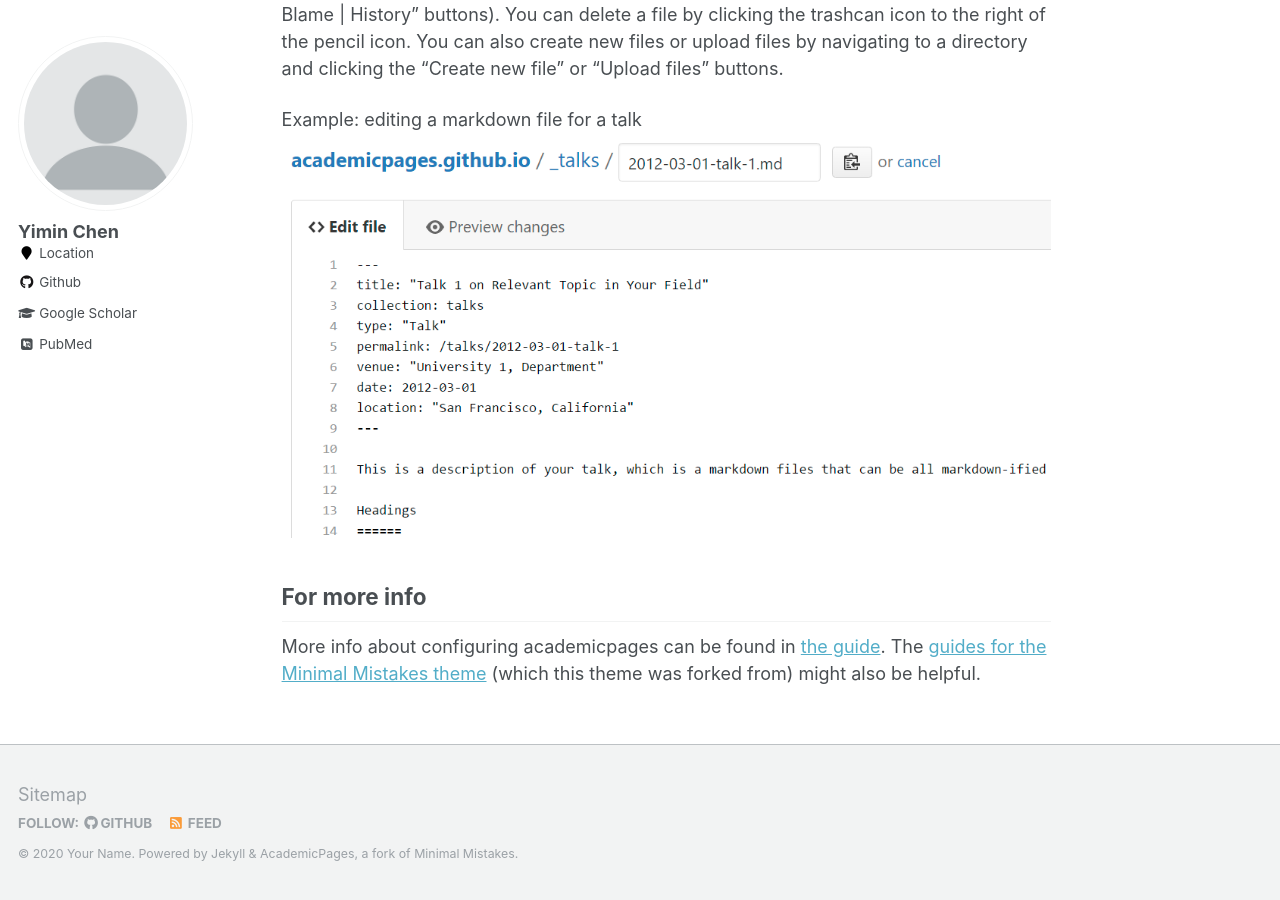
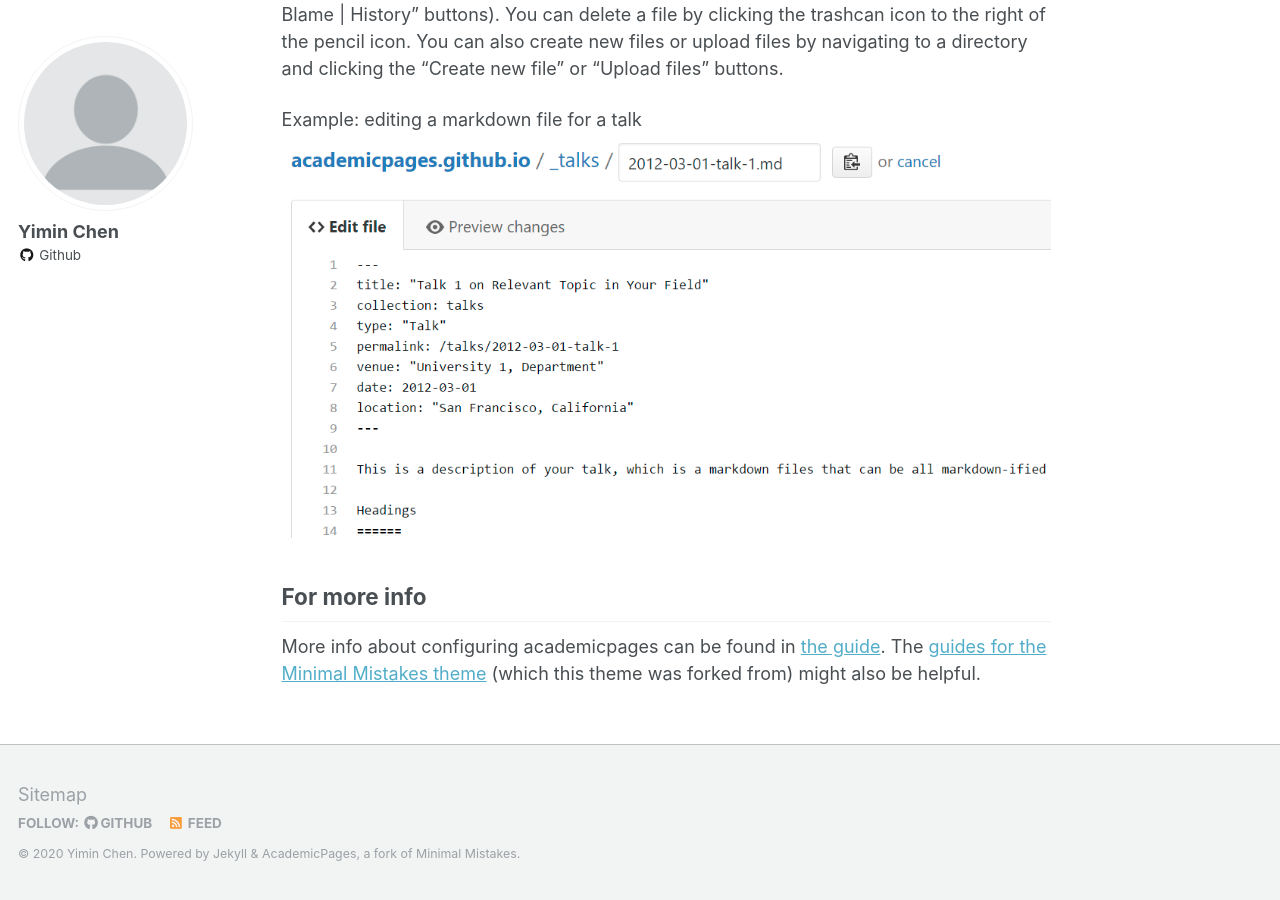
Before and after one commit to Minwellcym/Minwellcym.github.io, a Jekyll site: the page built from _pages/about.md, in a window 1280 px wide and 900 px high, scrolled down 2463 px. Built offline with Jekyll 4.4.1, drawn with Linux system fonts in a browser that asks for light colours; some web fonts are replaced; some of the changed text lies outside the part shown.

Commit message:
Change route

```diff
--- a/_config.yml
+++ b/_config.yml
@@ -7,13 +7,13 @@
 
 # Site Settings
 locale                   : "en-US"
-title                    : "Your Name / Site Title"
+title                    : "Minwellcym"
 title_separator          : "-"
-name                     : &name "Your Name"
+name                     : &name "Yimin Chen"
 description              : &description "personal description"
 url                      : https://academicpages.github.io # the base hostname & protocol for your site e.g. "https://mmistakes.github.io"
 baseurl                  : "" # the subpath of your site, e.g. "/blog"
-repository               : "academicpages/academicpages.github.io"
+repository               : "Minwellcym/Minwellcym.github.io"
 teaser                   :  # filename of teaser fallback teaser image placed in /images/, .e.g. "500x300.png"
 breadcrumbs              : false # true, false (default)
 words_per_minute         : 160
@@ -57,7 +57,7 @@ yandex_site_verification :
 
 # Social Sharing
 twitter:
-  username               : &twitter
+  username               : #&twitter
 facebook:
   username               :
   app_id                 :
@@ -83,10 +83,10 @@ author:
   name             : "Yimin Chen"
   avatar           : "profile.png"
   bio              : #"Your biography for the left-hand sidebar"
-  location         : "Location"
+  location         : #"Location"
   employer         :
-  pubmed           : ""
-  googlescholar    : ""
+  pubmed           : #""
+  googlescholar    : #""
   email            :
   researchgate     :  # example: "https://www.researchgate.net/profile/yourprofile"
   uri              :
```
